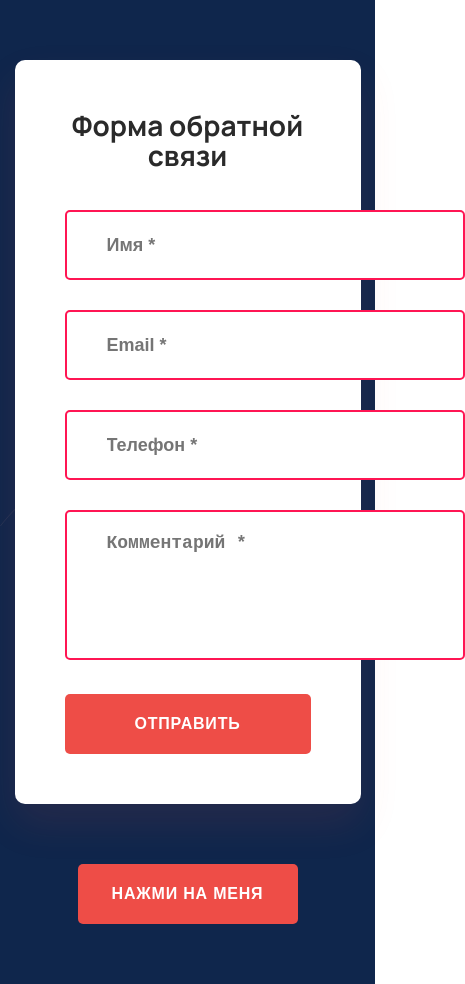
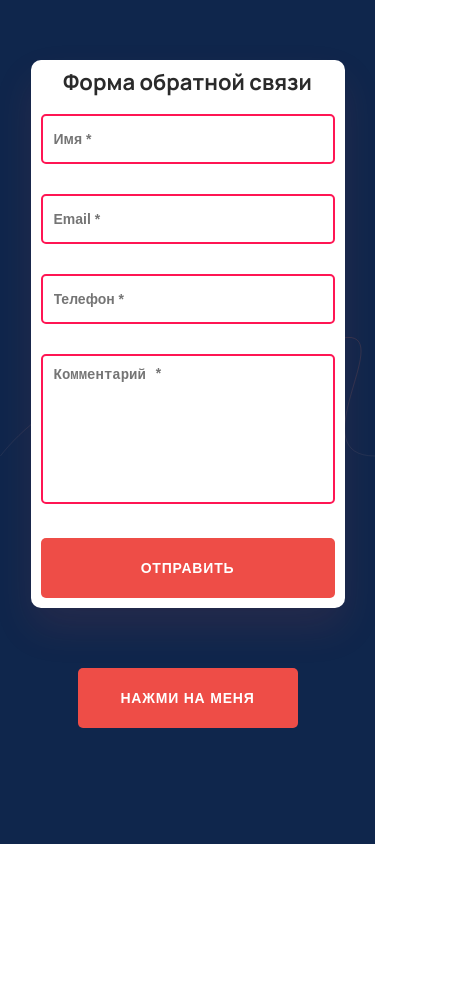
Before and after one commit to andy-about-andy/test_itprofit, a website built with webpack: page src/index.html in a window 390 px wide. Shown: the whole page, 465 px wide, since content can reach past the window. After the commit the page ends 844 px from the top, so only its background shows below. Built offline with nearby package versions, Linux system fonts and the light colour scheme; what inputmask would draw is missing.

Commit message:
feat: добавляет адаптив

```diff
--- a/src/sass/blocks/btn.scss
+++ b/src/sass/blocks/btn.scss
@@ -10,36 +10,28 @@
   font-weight: 700;
   letter-spacing: 0.8px;
   text-transform: uppercase;
-
   color: $color-default-white;
-
   background-color: $color-sunset-orange;
   border: none;
   border-radius: 5px;
   cursor: pointer;
-
   transition: opacity $trans-default;
 
-  &--red {
-    background-color: $color-torch-red;
+  @include vp-767 {
+    font-size: 14px;
   }
 
   &:disabled {
     opacity: 0.5;
-
     pointer-events: none;
   }
-
-  // @include hover-focus {
-  //   opacity: 0.8;
-  // }
 
   &--form-send {
     width: 100%;
     margin-top: 30px;
   }
 
-  // &--modal {
-
-  // }
+  &:hover {
+    opacity: 0.7;
+  }
 }
--- a/src/sass/blocks/form.scss
+++ b/src/sass/blocks/form.scss
@@ -1,6 +1,5 @@
 .form {
   width: auto;
-  // height: 440px;
   align-items: center;
   margin-top: 60px;
   padding: 50px;
@@ -8,11 +7,25 @@
   border-radius: 10px;
   box-shadow: 0px 20px 40px 0px rgba(238, 77, 71, 0.10);
 
+  @include vp-992 {
+    padding: 30px;
+  }
+
+  @include vp-767 {
+    padding: 10px;
+  }
+
   & h2 {
     margin:0 0 40px;
     text-align: center;
     font-size: 28px;
     line-height: 30px;
+
+    @include vp-767 {
+      margin-bottom: 20px;
+      font-size: 22px;
+      line-height: 24px;
+    }
   }
 
   & input {
--- a/src/sass/blocks/modal.scss
+++ b/src/sass/blocks/modal.scss
@@ -59,6 +59,10 @@
     padding: 60px;
     font-size: 20px;
     text-align: center;
+
+    @include vp-767 {
+      padding: 40px;
+    }
   }
 
   &__close-btn {
@@ -80,10 +84,10 @@
     background-repeat: no-repeat;
     background-position: 50% 50%;
 
-    // @include hover-focus {
-    //   opacity: 0.6;
-    // }
-
+    @include vp-767 {
+      top: 10px;
+      right: 10px;
+    }
 
     svg {
       width: 100%;
--- a/src/sass/global/container.scss
+++ b/src/sass/global/container.scss
@@ -1,10 +1,10 @@
 .container {
   width: 100%;
-  max-width: size-desktop(1920px);
+  max-width: 1920px;
   margin: 0 auto;
-  padding: 0 size-desktop(137px);
+  padding: 0 137px;
 
   @include vp-992 {
-    padding: 0 size(22px);
+    padding: 0 22px;
   }
 }
--- a/src/sass/global/font.scss
+++ b/src/sass/global/font.scss
@@ -10,16 +10,6 @@
 
 @font-face {
   font-family: "Manrope";
-  font-weight: 600;
-  font-style: normal;
-  font-display: swap;
-  src:
-    url("../fonts/manrope-semibold.woff2") format("woff2"),
-    url("../fonts/manrope-semibold.woff") format("woff");
-}
-
-@font-face {
-  font-family: "Manrope";
   font-weight: 700;
   font-style: normal;
   font-display: swap;
--- a/src/sass/global/functions.scss
+++ b/src/sass/global/functions.scss
@@ -1,16 +1,3 @@
-// Скейлинг
-// ---------------------------------
-
-// Значения в rem
-@function size($size-in-px) {
-  @return calc($size-in-px / $fz-default) * 1rem;
-}
-
-// Значения в vw
-@function size-desktop($size-in-px) {
-  @return calc($size-in-px / $vp-1920) * 100vw;
-}
-
 // Mixins
 // ---------------------------------
 
@@ -26,11 +13,3 @@
     @content;
   }
 }
-
-// Ретинизация изображений
-// ---------------------------------
-@mixin retina {
-  @media (min-resolution: $retina-dpi), (min-resolution: $retina-dppx) {
-    @content;
-  }
-}
--- a/src/sass/global/global.scss
+++ b/src/sass/global/global.scss
@@ -8,7 +8,7 @@ html,
 body {
   margin: 0;
   padding: 0;
-  min-width: size-desktop(320px);
+  min-width: 320px;
   min-height: 100vh;
   scroll-behavior: smooth;
   scrollbar-gutter: stable;
@@ -17,17 +17,13 @@ body {
 html {
   font-style: normal;
   font-weight: 400;
-  font-size: size-desktop($fz-default);
-  line-height: size(20px);
+  font-size: $fz-default;
+  line-height: 20px;
   font-family: $ff-manrope;
   color: $color-default-black;
   -webkit-font-smoothing: antialiased;
   -moz-osx-font-smoothing: grayscale;
   text-rendering: optimizeLegibility;
-
-  @include vp-992 {
-    font-size: $fz-default;
-  }
 }
 
 body {
@@ -54,7 +50,8 @@ input:-webkit-autofill {
 // firefox placeholder \ invalid fix + ios bdrs
 input,
 textarea {
-  width: 400px;
+  display: inline-flex;
+  width: 100%;
   height: 70px;
   padding: 11px 40px;
   font-size: 18px;
@@ -63,6 +60,7 @@ textarea {
   border-radius: 5px;
   border: 1px solid rgba(238, 77, 71, 0.50);
   background-color: $color-default-white;
+  transition: opacity $trans-default;
 
   &::placeholder {
     width: 160px;
@@ -71,10 +69,22 @@ textarea {
     font-weight: 700;
     line-height: 40px;
     opacity: 1;
+
+    @include vp-767 {
+      font-size: 14px;
+      line-height: 16px;
+    }
   }
 
   &:invalid {
     box-shadow: none;
+  }
+
+  @include vp-767 {
+    height: 50px;
+    padding: 11px;
+    font-size: 14px;
+    line-height: 16px;
   }
 }
 
--- a/src/sass/global/variables.scss
+++ b/src/sass/global/variables.scss
@@ -7,7 +7,6 @@ $color-transparent:                 rgba(255, 255, 255, 0);
 // Project palette
 // ---------------------------------
 
-$color-neon-blue:                   #2c39f2;
 $color-torch-red:                   #ff1553;
 $color-midnight:                    #0F264C;
 $color-sunset-orange:               #EE4D47;
```
Also changed, not shown: src/index.html (+0 -6 lines), src/fonts/manrope-semibold.woff (deleted), src/fonts/manrope-semibold.woff2 (deleted), src/js/api.js (deleted).
